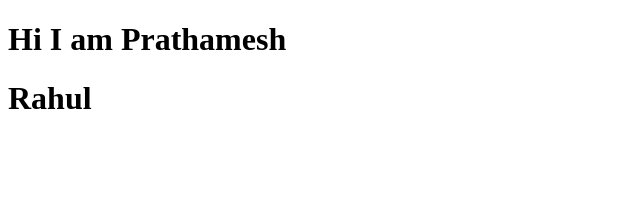
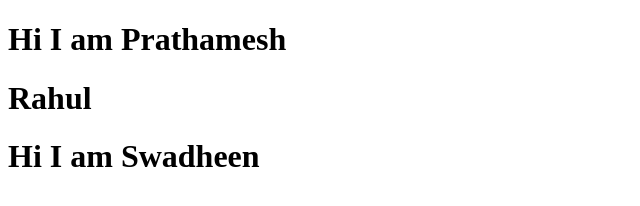
Before and after one commit to Rahul-Rajeevan/collab_b35, a plain HTML site: page FrontEnd/index.html in a window 1280 px wide. Shown: the whole page, without its empty margins (0-640 px from the left). Drawn offline with Linux system fonts and the light colour scheme.

Commit message:
3rd line added

```diff
--- a/FrontEnd/index.html
+++ b/FrontEnd/index.html
@@ -8,5 +8,6 @@
 <body>
     <h1>Hi I am Prathamesh</h1>
     <h1>Rahul</h1>
+    <h1>Hi I am Swadheen</h1>
 </body>
 </html>
```
